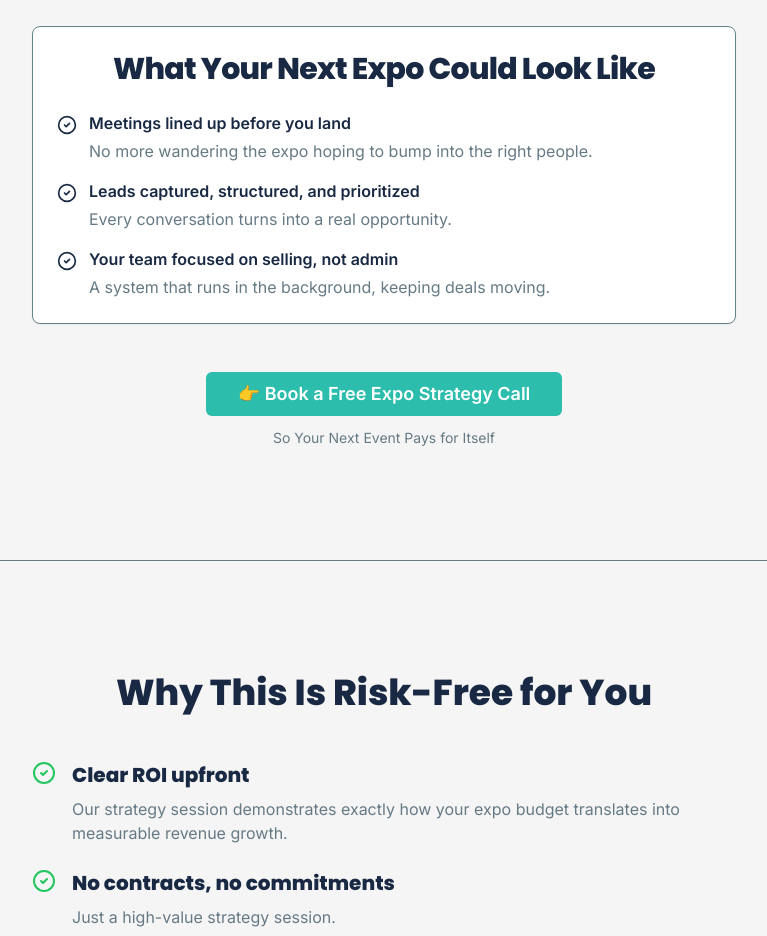
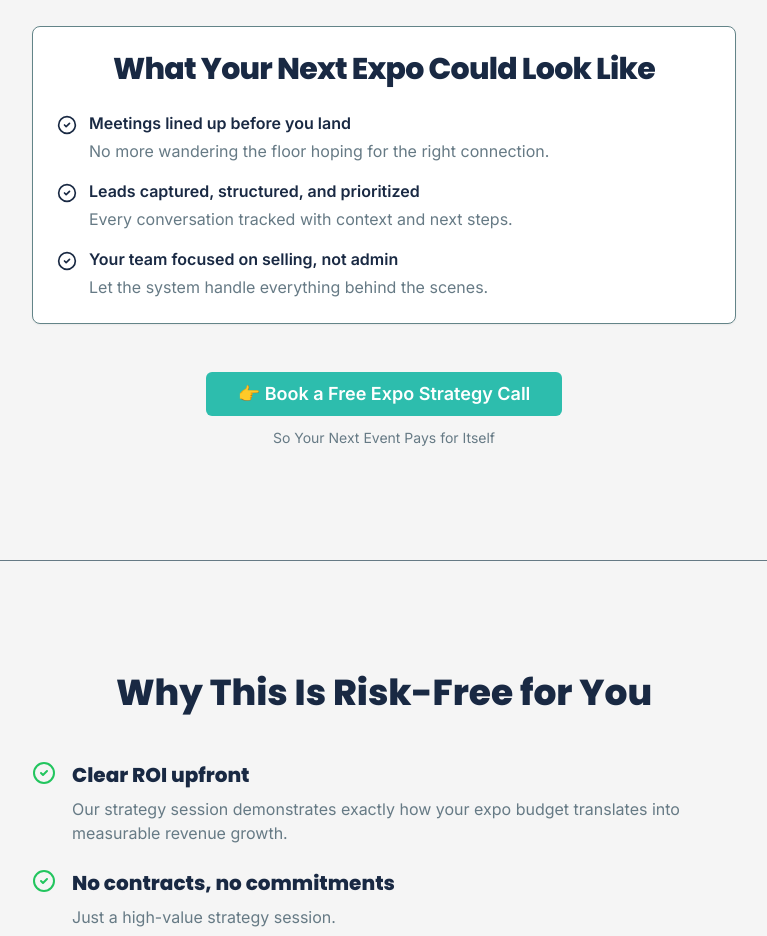
Before and after one commit to iliand1/expoconvert_landing, a Next.js app: page / in a window 1280 px wide. Shown: the part 4700-5636 px from the top of the page, without its empty margins (256-1023 px from the left). Built offline with nearby package versions, Linux system fonts and the light colour scheme.

Commit message:
Update FinalVision.tsx

```diff
--- a/app/components/FinalVision.tsx
+++ b/app/components/FinalVision.tsx
@@ -7,15 +7,15 @@ const FinalVision: React.FC = () => {
   const benefits = [
     {
       title: "Meetings lined up before you land",
-      description: "No more wandering the expo hoping to bump into the right people."
+      description: "No more wandering the floor hoping for the right connection."
     },
     {
       title: "Leads captured, structured, and prioritized",
-      description: "Every conversation turns into a real opportunity."
+      description: "Every conversation tracked with context and next steps."
     },
     {
       title: "Your team focused on selling, not admin",
-      description: "A system that runs in the background, keeping deals moving."
+      description: "Let the system handle everything behind the scenes."
     }
   ];
 
```
